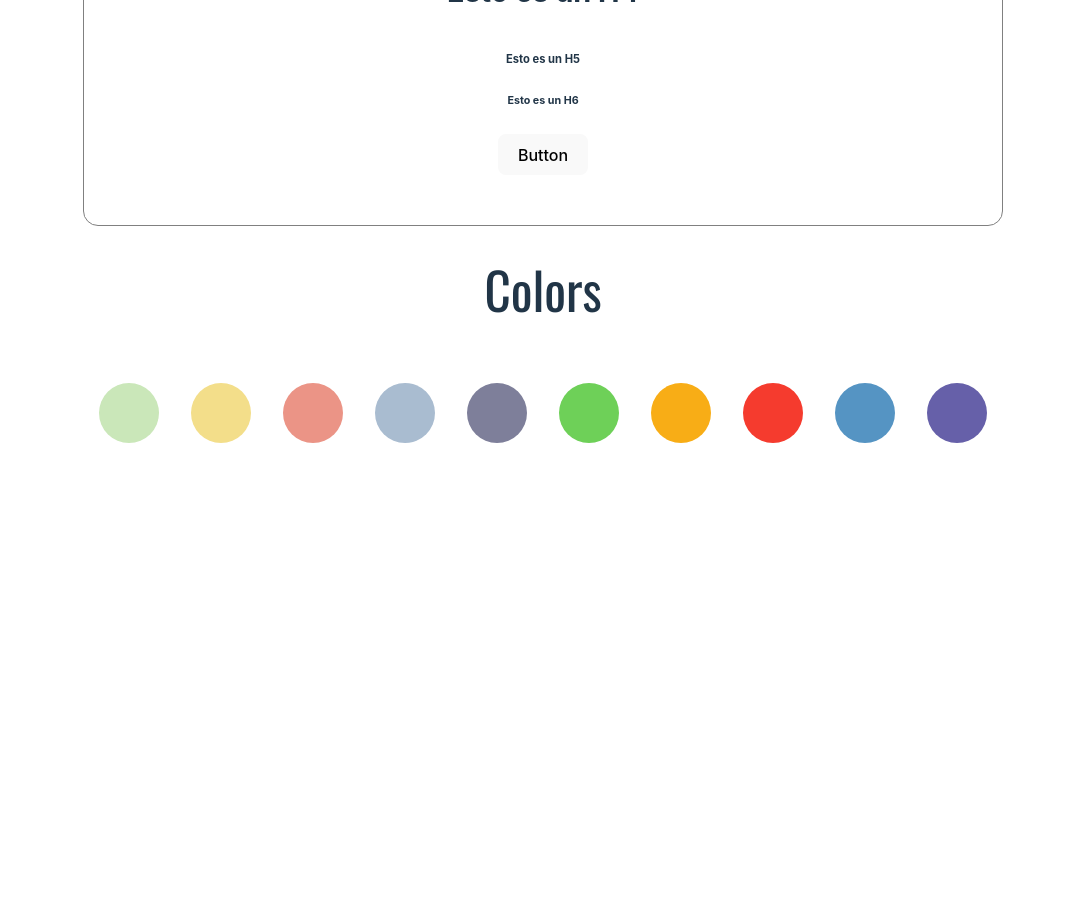
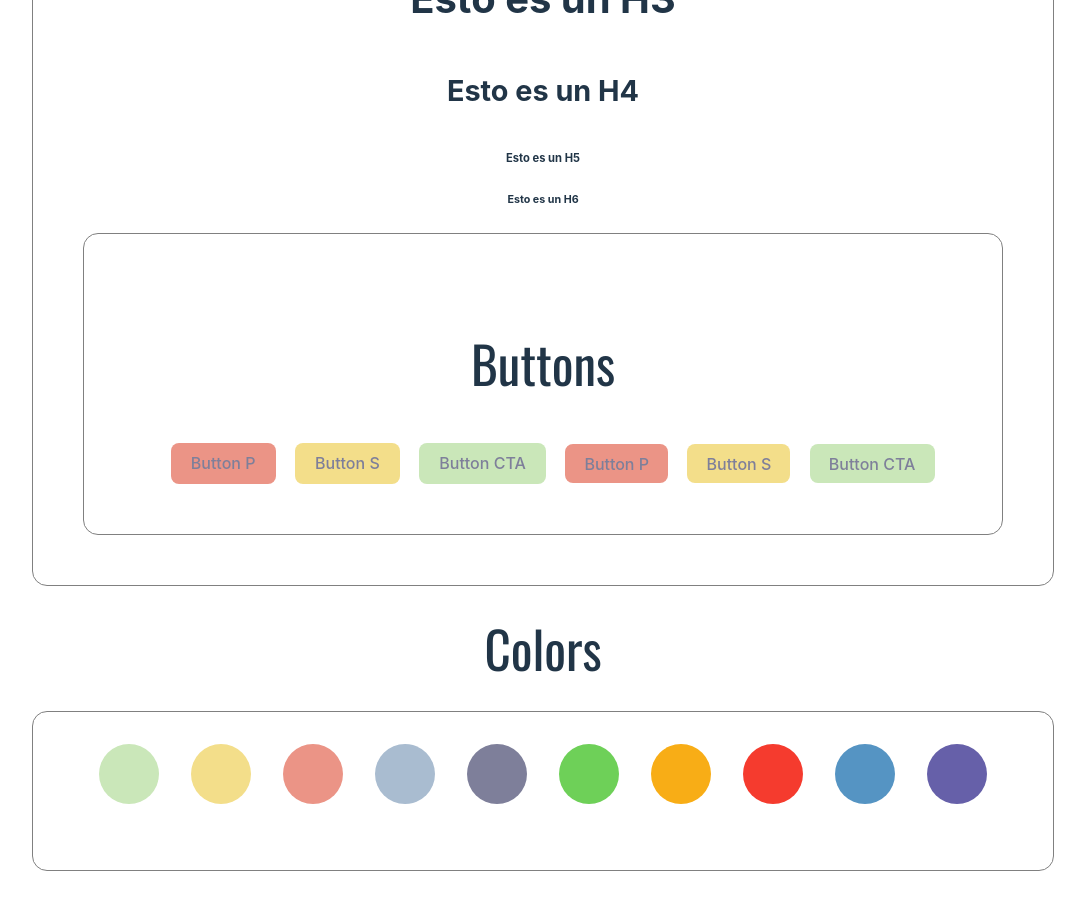
Before and after one commit to Celudirosa/styleguide, a React (Vite) app: page /styleguide in a window 1280 px wide. Shown: the part 880-1783 px from the top of the page, without its empty margins (97-1182 px from the left). Before the commit the page ends 1371 px from the top, so only its background shows below. Built offline with nearby package versions, Linux system fonts and the light colour scheme.

Commit message:
💄 buttons

```diff
--- a/src/components/buttons/Buttons.jsx
+++ b/src/components/buttons/Buttons.jsx
@@ -1,7 +1,17 @@
+import './buttons.scss';
+
 export default function Buttons() {
   return (
     <>
-      <button>Button</button>
+      <section className='styleguide_h'>
+        <h1>Buttons</h1>
+        <button className="btn btn-primary">Button P</button>
+        <button className="btn btn-secondary">Button S</button>
+        <button className="btn btn-cta">Button CTA</button>
+        <a className='btn btn-primary' href="">Button P</a>
+        <a className='btn btn-secondary' href="">Button S</a>
+        <a className='btn btn-cta' href="">Button CTA</a>
+      </section>
     </>
   )
 }
--- a/src/components/buttons/Buttons.scss
+++ b/src/components/buttons/Buttons.scss
@@ -0,0 +1,24 @@
+@import '../../scss/variables';
+
+.btn {
+  padding: 0.6em 1.2em;
+  border-radius: 8px;
+  margin-left: 1.2em;
+  color: $color-cool-gray;
+}
+
+.btn-primary {
+  background-color: $color-red;
+}
+
+.btn-secondary {
+  background-color: $color-yellow;
+}
+
+.btn-cta {
+  background-color: $color-green;
+}
+
+.btn:hover {
+  border-color: $color-alert_violet;
+}
--- a/src/styleguide/Styleguide.jsx
+++ b/src/styleguide/Styleguide.jsx
@@ -7,7 +7,9 @@ export default function Styleguide() {
     <>
       <Nav />
       <p>Hola, soy Styleguide</p>
+
       <section className='styleguide_h'>
+        <h1>Typography</h1>
         <h1>Esto es un H1</h1>
         <h2>Esto es un H2</h2>
         <h3>Esto es un H3</h3>
@@ -16,8 +18,9 @@ export default function Styleguide() {
         <h6>Esto es un H6</h6>
       <Buttons />
       </section>
+
       <h1>Colors</h1>
-      <section className='styleguide_colors'>
+      <section className='styleguide_colors styleguide_h'>
         <div className='circle green'></div>
         <div className='circle yellow'></div>
         <div className='circle red'></div>
```
